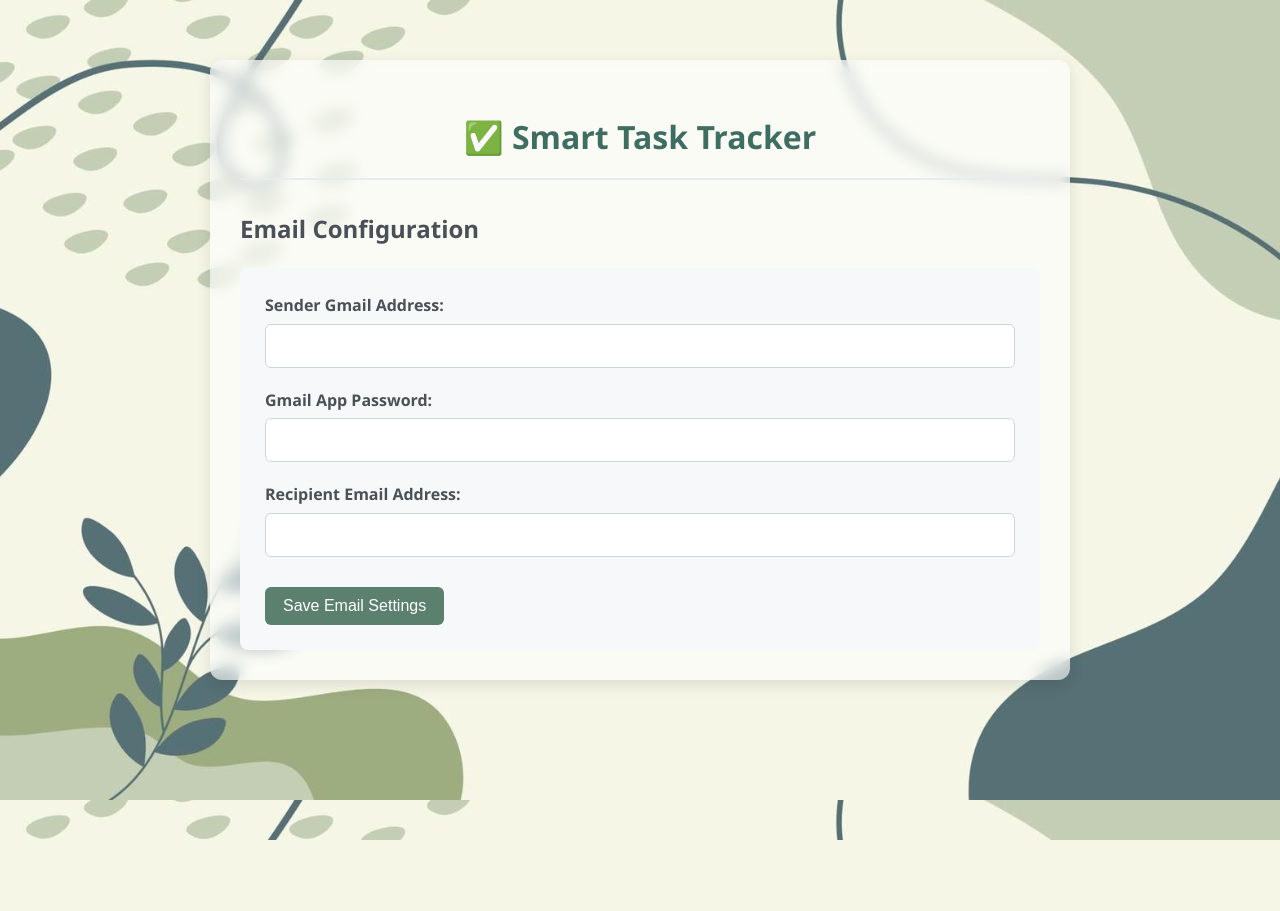
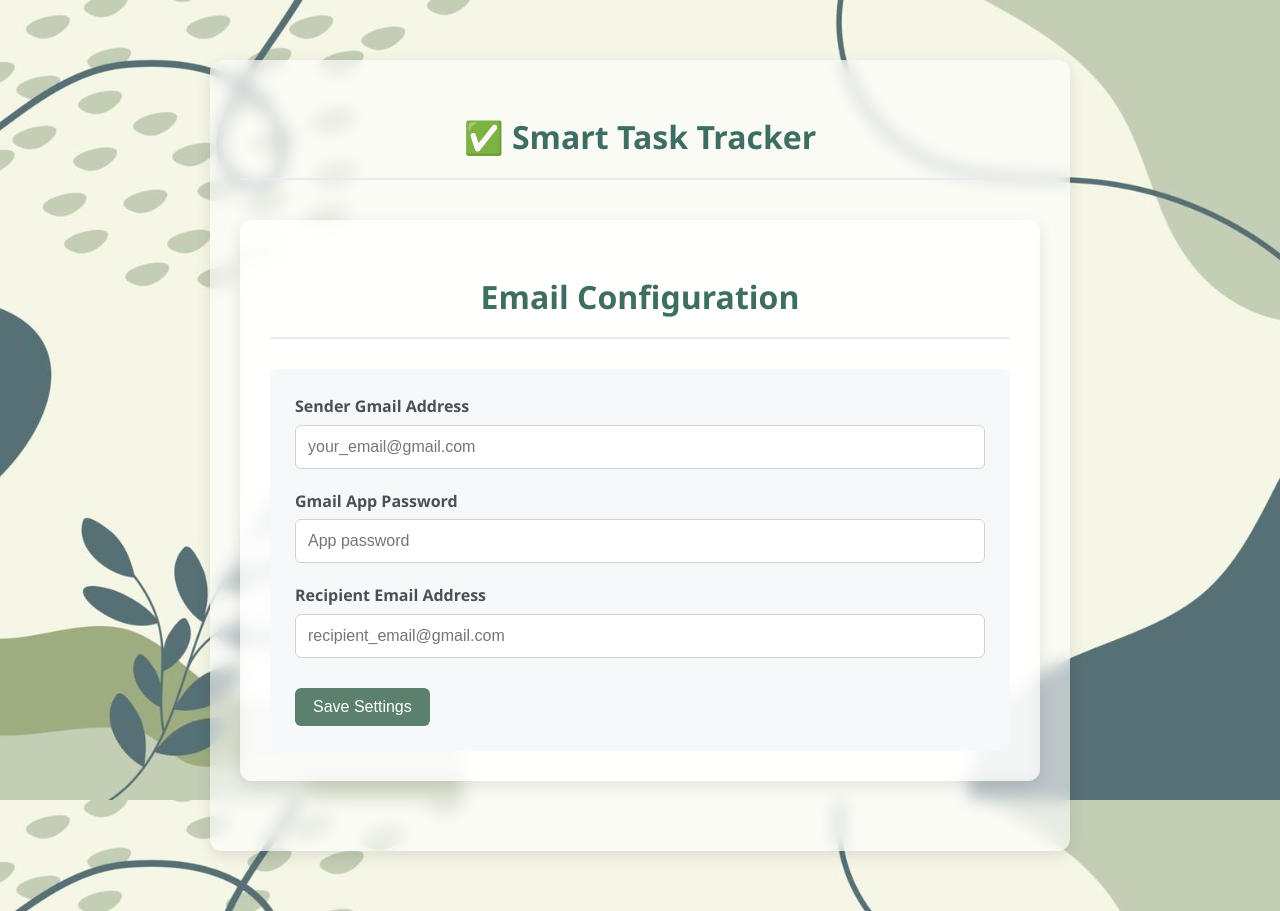
Before and after one commit to rev0995/Smart_task_tracker, a Flask app: page /email-setup in a window 1280 px wide. Before the commit the page ends 840 px from the top, so only its background shows below. Run offline with Flask 3, Linux system fonts and the light colour scheme; the visitor is signed in with stand-in values (Sample User, id 1).

Commit message:
Update email_setup.html

```diff
--- a/templates/email_setup.html
+++ b/templates/email_setup.html
@@ -1,16 +1,16 @@
-{% extends 'layout.html' %}
+{% extends "layout.html" %}
+
 {% block content %}
-<h2>Email Configuration</h2>
-<form method="POST">
-    <label>Sender Gmail Address:</label>
-    <input type="email" name="sender_email" required>
-
-    <label>Gmail App Password:</label>
-    <input type="password" name="sender_password" required>
-
-    <label>Recipient Email Address:</label>
-    <input type="email" name="recipient_email" required>
-
-    <button type="submit" class="btn">Save Email Settings</button>
-</form>
+<div class="container">
+  <h1>Email Configuration</h1>
+  <form method="POST" action="{{ url_for('email_setup') }}">
+    <label for="sender_email">Sender Gmail Address</label>
+    <input type="email" id="sender_email" name="sender_email" required placeholder="your_email@gmail.com" />
+    <label for="sender_password">Gmail App Password</label>
+    <input type="password" id="sender_password" name="sender_password" required placeholder="App password" />
+    <label for="recipient_email">Recipient Email Address</label>
+    <input type="email" id="recipient_email" name="recipient_email" required placeholder="recipient_email@gmail.com" />
+    <button class="btn" type="submit">Save Settings</button>
+  </form>
+</div>
 {% endblock %}
```
